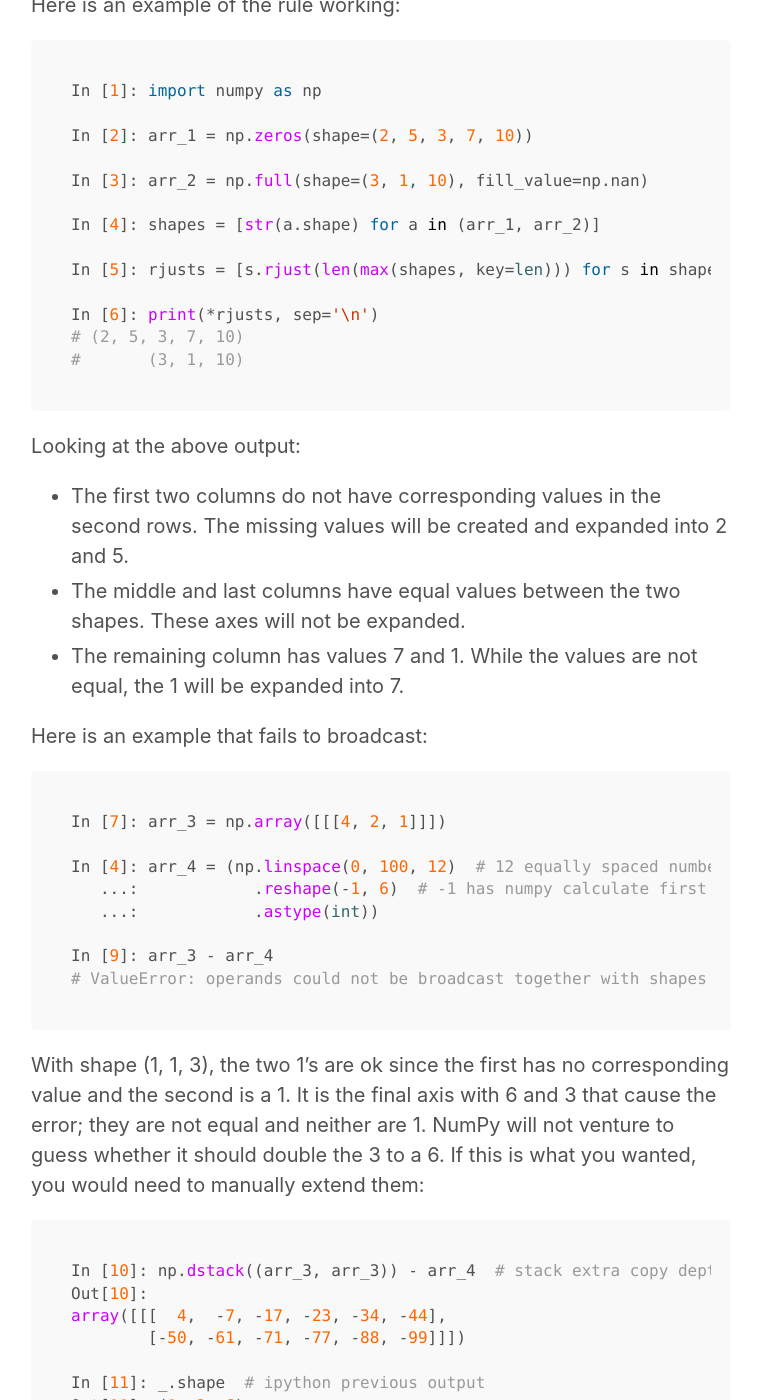
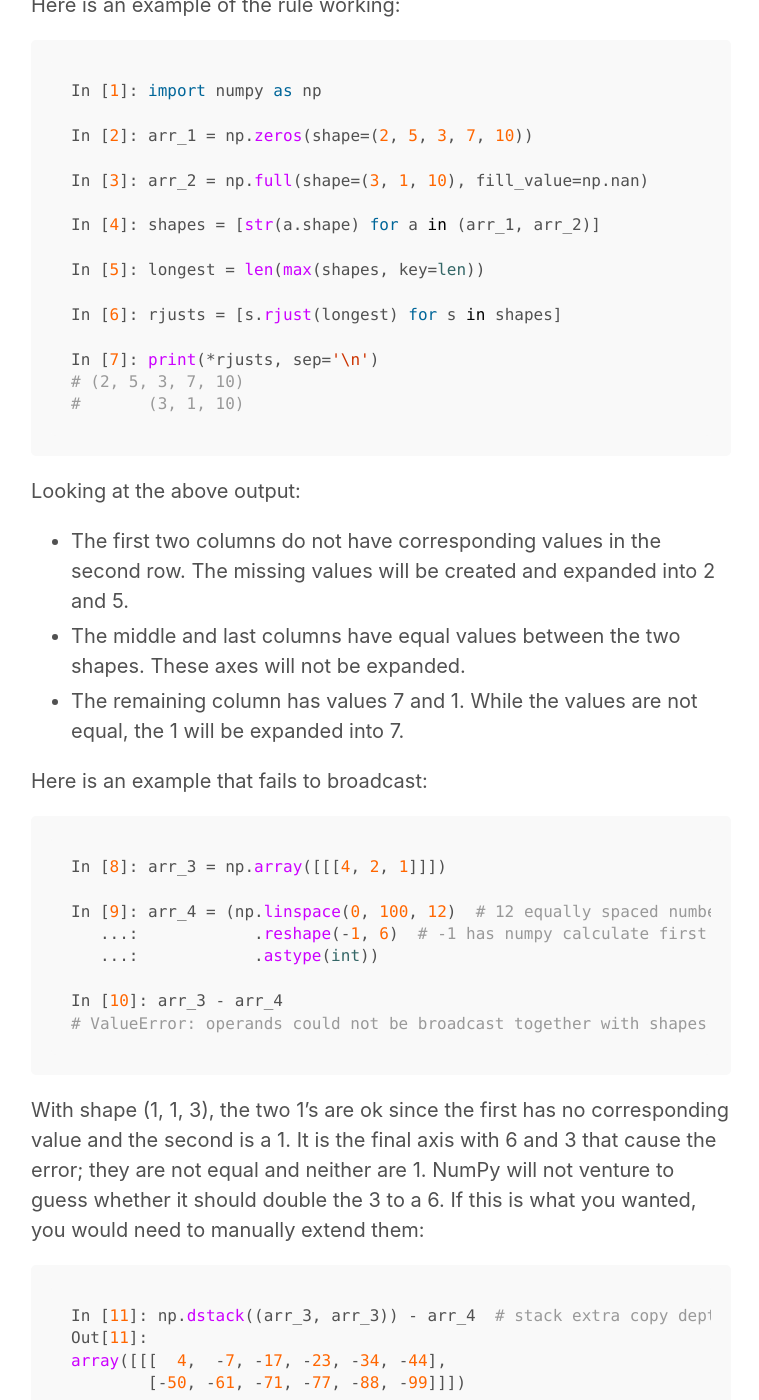
Before and after one commit to MattEding/matteding.github.io, a Jekyll site: the page built from _posts/2019-04-11-numpy-broadcasting.md, in a window 1280 px wide and 1400 px high, scrolled down 570 px. Shown: the whole window, without its empty margins (259-1018 px from the left). Built offline with Jekyll 4.4.1, drawn with Linux system fonts in a browser that asks for light colours; our own code applies the rules of GitHub Pages for plain Markdown files; part of the change alters nothing that is shown; some of the changed text lies outside the part shown.

Commit message:
fix numbering, added longest for rjust

````diff
--- a/_posts/2019-04-11-numpy-broadcasting.md
+++ b/_posts/2019-04-11-numpy-broadcasting.md
@@ -17,27 +17,29 @@ In [3]: arr_2 = np.full(shape=(3, 1, 10), fill_value=np.nan)
 
 In [4]: shapes = [str(a.shape) for a in (arr_1, arr_2)]
 
-In [5]: rjusts = [s.rjust(len(max(shapes, key=len))) for s in shapes]
+In [5]: longest = len(max(shapes, key=len))
 
-In [6]: print(*rjusts, sep='\n')
+In [6]: rjusts = [s.rjust(longest) for s in shapes]
+
+In [7]: print(*rjusts, sep='\n')
 # (2, 5, 3, 7, 10)
 #       (3, 1, 10)
 ```
 Looking at the above output:
-- The first two columns do not have corresponding values in the second rows. The missing values will be created and expanded into 2 and 5.
+- The first two columns do not have corresponding values in the second row. The missing values will be created and expanded into 2 and 5.
 - The middle and last columns have equal values between the two shapes. These axes will not be expanded.
 - The remaining column has values 7 and 1. While the values are not equal, the 1 will be expanded into 7.
 
 Here is an example that fails to broadcast:
 
 ```python
-In [7]: arr_3 = np.array([[[4, 2, 1]]])
+In [8]: arr_3 = np.array([[[4, 2, 1]]])
 
-In [4]: arr_4 = (np.linspace(0, 100, 12)  # 12 equally spaced numbers from 0 to 100
+In [9]: arr_4 = (np.linspace(0, 100, 12)  # 12 equally spaced numbers from 0 to 100
    ...:            .reshape(-1, 6)  # -1 has numpy calculate first axis dimension
    ...:            .astype(int))
 
-In [9]: arr_3 - arr_4
+In [10]: arr_3 - arr_4
 # ValueError: operands could not be broadcast together with shapes (2,6) (1,1,3)
 ```
 With shape (1, 1, 3), the two 1's are ok since the first has no corresponding value and the second is a 1.
@@ -45,55 +47,55 @@ It is the final axis with 6 and 3 that cause the error; they are not equal and n
 NumPy will not venture to guess whether it should double the 3 to a 6.
 If this is what you wanted, you would need to manually extend them:
 ```python
-In [10]: np.dstack((arr_3, arr_3)) - arr_4  # stack extra copy depth-wise
-Out[10]:
+In [11]: np.dstack((arr_3, arr_3)) - arr_4  # stack extra copy depth-wise
+Out[11]:
 array([[[  4,  -7, -17, -23, -34, -44],
         [-50, -61, -71, -77, -88, -99]]])
 
-In [11]: _.shape  # ipython previous output
-Out[11]: (1, 2, 6)
+In [12]: _.shape  # ipython previous output
+Out[12]: (1, 2, 6)
 ```
 
 While the notion of expansion is helpful to understand broadcasting, NumPy does not actually create new, bigger arrays.
 This allows NumPy to be more efficient in both speed...
 ```python
-In [12]: nums = np.arange(1e6).reshape(10, 10, -1) # -1 has numpy calculate third axis dimension
+In [13]: nums = np.arange(1e6).reshape(10, 10, -1) # -1 has numpy calculate third axis dimension
 
-In [13]: ones = np.ones_like(nums) # same shape with np.*_like functions
+In [14]: ones = np.ones_like(nums) # same shape with np.*_like functions
 
-In [14]: %timeit nums + 1
+In [15]: %timeit nums + 1
 # 1.01 ms ± 5.15 µs per loop (mean ± std. dev. of 7 runs, 1000 loops each)
 
-In [15]: %timeit nums + ones
+In [16]: %timeit nums + ones
 # 1.14 ms ± 8.1 µs per loop (mean ± std. dev. of 7 runs, 1000 loops each)
 ```
 ... and memory since an array of only unique values needs to allocate space for all the values *(even when taking [dtypes](https://docs.scipy.org/doc/numpy/reference/arrays.dtypes.html) into consideration)*.
 
 ```python
-In [16]: (1).__sizeof__()
+In [17]: (1).__sizeof__()
 # 24
 
-In [17]: ones.__sizeof__()
+In [18]: ones.__sizeof__()
 # 800128
 
-In [18]: np.array_equal(nums + 1, nums + ones)
-Out[18]: True
+In [19]: np.array_equal(nums + 1, nums + ones)
+Out[19]: True
 ```
 
 Below is an example of adding a scalar to a 3D array:
 ```python
-In [19]: arr_3d = np.arange(60).reshape(5, 3, 4)
+In [20]: arr_3d = np.arange(60).reshape(5, 3, 4)
 
-In [20]: np.shape(arr_3d)
-Out[20]: (5, 3, 4)
+In [21]: np.shape(arr_3d)
+Out[21]: (5, 3, 4)
 
-In [21]: np.shape(1)
-Out[21]: ()
+In [22]: np.shape(1)
+Out[22]: ()
 
-In [22]: result = arr_3d + 1
+In [23]: result = arr_3d + 1
 
-In [23]: np.shape(result)
-Out[23]: (5, 3, 4)
+In [24]: np.shape(result)
+Out[24]: (5, 3, 4)
 ```
 
 ![Broadcasting-3D-Scalar](/images/broadcasting-3d-scalar.gif)
@@ -101,17 +103,17 @@ Out[23]: (5, 3, 4)
 Another example with multiplying a column by a row:
 
 ```python
-In [24]: np.c_[0:3]  # create column with slice syntax
-Out[24]:
+In [25]: np.c_[0:3]  # create column with slice syntax
+Out[25]:
 array([[0],
        [1],
        [2]])
 
-In [25]: np.r_[0:4]  # create row with slice syntax
-Out[25]: array([0, 1, 2, 3])
+In [26]: np.r_[0:4]  # create row with slice syntax
+Out[26]: array([0, 1, 2, 3])
 
-In [26]: _ * __  # ipython previous two outputs
-Out[26]:
+In [27]: _ * __  # ipython previous two outputs
+Out[27]:
 array([[0, 0, 0, 0],
        [0, 1, 2, 3],
        [0, 2, 4, 6]])
@@ -122,18 +124,18 @@ array([[0, 0, 0, 0],
 An application in data science using broadcasting is the ability to normalize data to range from 0 to 1.
 
 ```python
-In [27]: data = np.array([[ 4.4,  2.1, -9.0],
+In [28]: data = np.array([[ 4.4,  2.1, -9.0],
     ...:                  [ 0.4, -3.2,  3.9],
     ...:                  [-6.7, -5.0,  7.4]])
 
-In [28]: data -= data.min()  # make min value 0
+In [29]: data -= data.min()  # make min value 0
 
-In [29]: data /= data.max()  # make max value 1
+In [30]: data /= data.max()  # make max value 1
 
-In [30]: assert (data.min() == 0) and (data.max() == 1)
+In [31]: assert (data.min() == 0) and (data.max() == 1)
 
-In [31]: data
-Out[31]:
+In [32]: data
+Out[32]:
 array([[0.81707317, 0.67682927, 0.        ],
        [0.57317073, 0.35365854, 0.78658537],
        [0.1402439 , 0.24390244, 1.        ]])
@@ -143,7 +145,7 @@ Hopefully this will help you embrace using the] power of broadcasting in your fu
 It allows you to concisely write code *(i.e. less error prone)* while making your program more performant at the same time.
 
 ```python
-In [32]: exit()  # the end :D
+In [33]: exit()  # the end :D
 ```
 
 *Code used to create the above animations are located at [my GitHub](https://github.com/MattEding/NumPy-Articles/tree/master/broadcasting).*
````
